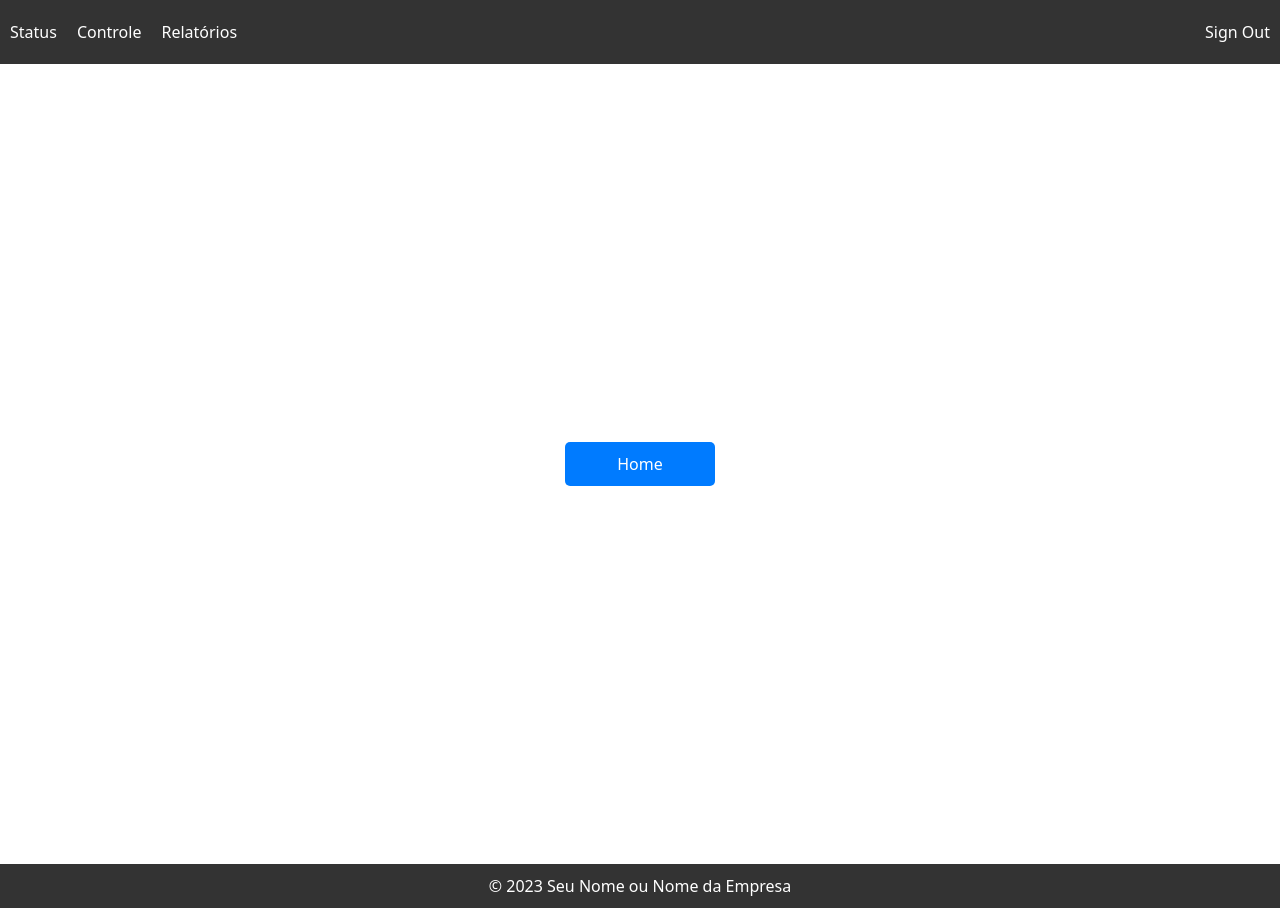
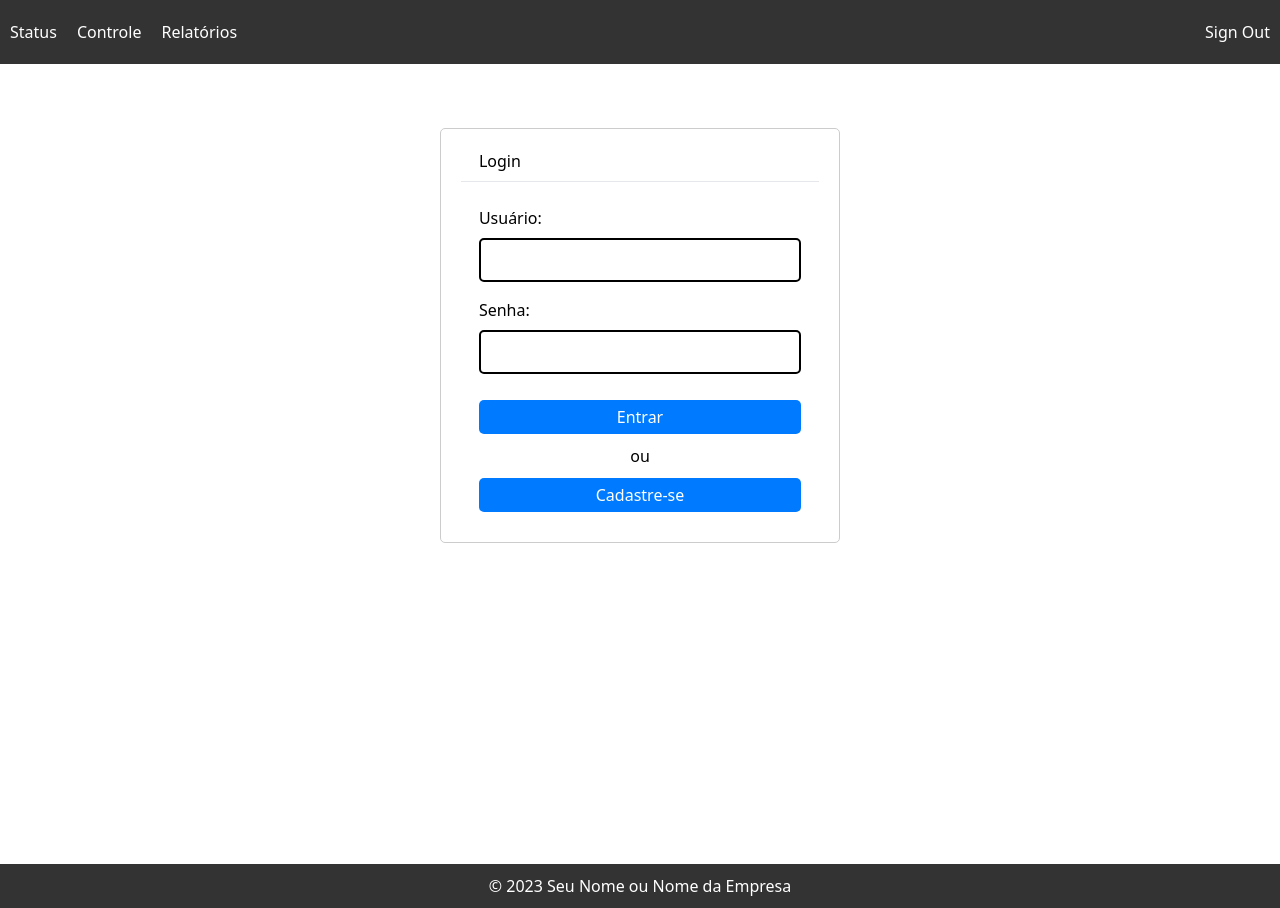
Before and after one commit to oliveirah12/DSW_6_Semestre, a Nuxt app in the folder front_dsw/: page / in a window 1280 px wide. Built offline with nearby package versions, Linux system fonts and the light colour scheme.

Commit message:
Tela Login - falta tirar cabeçalho

```diff
--- a/front_dsw/components/header.vue
+++ b/front_dsw/components/header.vue
@@ -1,5 +1,5 @@
 <template>
-    <header>
+    <header v-if="showHeader">
       <div class="left-buttons">
         <button @click="redirectToStatus">Status</button>
         <button @click="redirectToControle">Controle</button>
@@ -13,6 +13,11 @@
 
   <script>
   export default {
+    data(){
+      return{
+        showHeader:true
+      }
+    },
     name: 'Header',
     methods: {
       redirectToStatus() {
--- a/front_dsw/pages/index.vue
+++ b/front_dsw/pages/index.vue
@@ -1,72 +1,97 @@
 <template>
   <div class="page-container">
-    <div class="button-container">
-      <button class="button" @click="redirectToStatus">Home</button>
+    <div class="login-container">
+      <h2 class="label">Login</h2>
+      <hr>
+      <br>
+      <form class="form" @submit.prevent="login">
+        <label class="label" for="username">Usuário:</label>
+        <input class="input" type="text" id="username" v-model="username" required>
+
+        <label class="label" for="password">Senha:</label>
+        <input class="input" type="password" id="password" v-model="password" required>
+
+        <button class="button" type="submit">Entrar</button>
+        <label style="align-self: center;">ou</label>
+        <button class="button">Cadastre-se</button>
+      </form>
     </div>
   </div>
 </template>
 
-<script>
-  export default {
-      methods: {
-        redirectToStatus() {
-          this.$router.push('/status');
-        },
-      },
-    }
+<script setup>
 
+
+
+  const data = reactive({
+    username: '',
+    password: ''
+  });
+
+  const login = () => {
+    // Lógica de autenticação aqui
+    console.log('Username:', data.username);
+    console.log('Password:', data.password);
+
+    // Resetar campos após o login (opcional)
+    data.username = '';
+    data.password = '';
+  };
 </script>
 
 <style lang="scss" scoped>
+
 .page-container {
   display: flex;
-  justify-content: center;
+  justify-content: flex-start;
   align-items: center;
   height: 100vh;
   flex-direction: column;
 }
 
-.button-container {
+.login-container {
+  width: 400px;
+  margin: auto;
+  padding: 20px;
+  border: 1px solid #ccc;
+  border-radius: 5px;
+  margin-top: 5%;
+}
+
+.form {
   display: flex;
-  justify-content: center;
   flex-direction: column;
-  align-items: center;
+  align-items: baseline;
+}
+
+.label {
+  margin-bottom: 8px;
+  margin-left: 5%;
+}
+
+.input {
+  padding: 8px;
+  margin-bottom: 16px;
+  border: 2px solid black;
+  border-radius: 5px;
+  width: 90%;
+  align-self: center;
 }
 
 .button {
     margin: 10px;
-  padding: 10px 20px;
+    padding: 5px 5px;
     background-color: #007BFF;
     color: #fff;
     border: none;
     border-radius: 5px;
     cursor: pointer;
     transition: background-color 0.3s ease;
-  width: 150px;
+    width: 90%;
+    align-self:center ;
   }
 
   .button:hover {
     background-color: #75aae2;
   }
-
-.manual-buttons {
-  display: flex;
-  justify-content: center;
-}
-
-.manual-buttons button {
-  margin: 5px;
-  padding: 10px 20px;
-  background-color: #007BFF;
-  color: #fff;
-  border: none;
-  border-radius: 5px;
-  cursor: pointer;
-  transition: background-color 0.3s ease;
-  width: 100px;
-}
-
-.manual-buttons button:hover {
-  background-color: #75aae2;
-}
 </style>
```
Also changed, not shown: 1 other file (tests, documents, lock files or other folders). Lines whose indentation alone changed are shown as unchanged.
